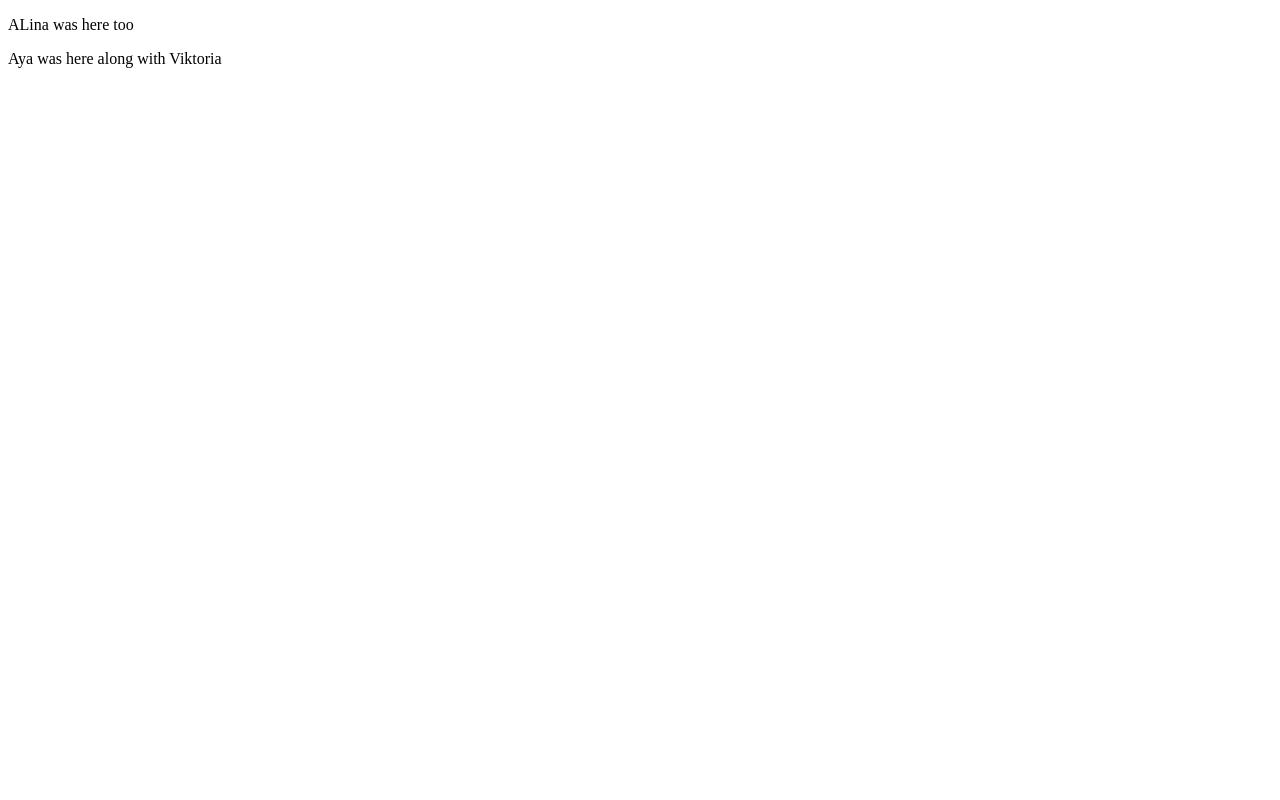
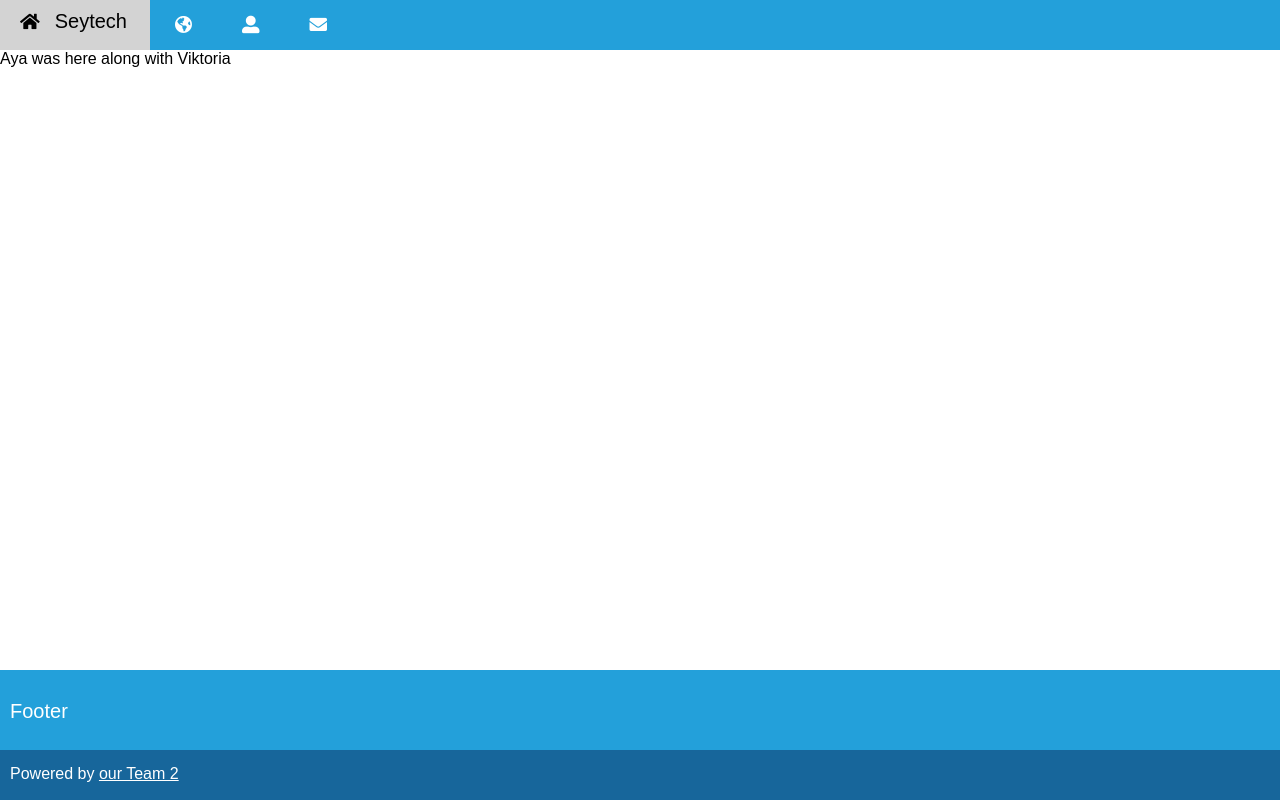
Before and after one commit to sfdc-aya/social-network, a plain HTML site: page social-network.html in a window 1280 px wide. Drawn offline with Linux system fonts and the light colour scheme.

Commit message:
header and footer completed

```diff
--- a/social-network.css
+++ b/social-network.css
@@ -1,3 +1,104 @@
-body{
+/* Alina - header start here */
+* {
+    margin: 0;
+    padding: 0;
+    box-sizing: border-box;
+    font-family: sans-serif;
+}
+header {
+    display: flex;
+    /* overflow: hidden; */
+    /* position: fixed; */
+    /* top: 0; */
+    width: 100%;
+}
+.home,
+.icon-bar {
+    font-size: 20px;
+    display: flex;
+    justify-content: start;
+    height: 50px;
+}
+.home {
+    padding: 10px 20px;
+    background-color: rgb(23, 102, 155);
+    /* width: 10%; */
+    min-width: 150px;
+}
+.icon-bar ul{
+    padding: 0;
+    margin: 0;
+    height: 100%;
+    display: flex;
+}
+.icon-bar ul li{
+    padding: 0px 25px;
+    list-style: none;
+    display: flex;
+    justify-content: center;
+    align-items: center;
+    text-align: center;
+    height: 100%;
+    margin: 0;
+}
 
+.icon-bar {
+    background-color: rgb(35, 160, 218);
+    width: 100%;
 }
+.fa-home {
+    margin-right: 15px;
+    /* height: 10px; */
+}
+.active-home {
+    color: white;
+    text-decoration: none;
+    /* padding-left: 20px; */
+}
+li i {
+    color: white;
+}
+.home:hover {
+    background-color: lightgrey;
+}
+.home:hover a {
+    color: black;
+}
+.icon-bar li:hover  {
+    background-color: white;
+}
+.icon-bar li:hover .fa  {
+    color: black;
+}
+/* .container {
+    min-height: calc (100vh - 50px - 70px);
+} */
+
+/* Alina - header ends here */
+
+/* Alina - footer starts here */
+footer {
+    color: white;
+    position: fixed;
+    left: 0;
+    right: 0;
+    bottom: 0;
+    width: 100%;
+}
+.upper-footer {
+    background-color:  rgb(35, 160, 218);
+    font-size: 20px;
+    padding: 30px 10px;
+    height: 80px;
+    width: 100%;
+}
+.lower-footer {
+    background-color:  rgb(23, 102, 155);
+    padding: 15px 10px;
+    height: 50px;
+    width: 100%;
+}
+.lower-footer a {
+    color: white;
+}
+/* ALina - footer ends here */
--- a/social-network.html
+++ b/social-network.html
@@ -9,10 +9,15 @@
 </head>
 <body>
     <!---The Header goes here Alina-->
-    <header class="top">
-        <nav>
-            <p>ALina was here too</p>
-        </nav>
+    <header>
+            <div class="home">
+                <a class="active-home" href="#"><i class="fas fa-home fa-sm"></i>Seytech</a>
+            </div>
+            <div class="icon-bar">
+                <ul>
+                    <li><i class="fa fa-globe-americas fa-sm"></i></li><li><i class="fa fa-user-alt fa-sm"></i></li><li><i class="fa fa-envelope fa-sm"></i></li>
+                </ul>
+            </div>
     </header>
     <!--end of header Alina-->
 
@@ -70,7 +75,14 @@
     <!--end of container here-->
 
         <!---The footer goes here-Alina-->
-        <footer class="top"></footer>
+        <footer>
+            <div class="upper-footer">
+                Footer
+            </div>
+            <div class="lower-footer">
+                Powered by <a href="https://learn.seytech.co/assets/projects/html-css/projects/6-social-network/index.html#">our Team 2</a>
+            </div>
+        </footer>
         <!--end of footer-->
 
 </body>
```
